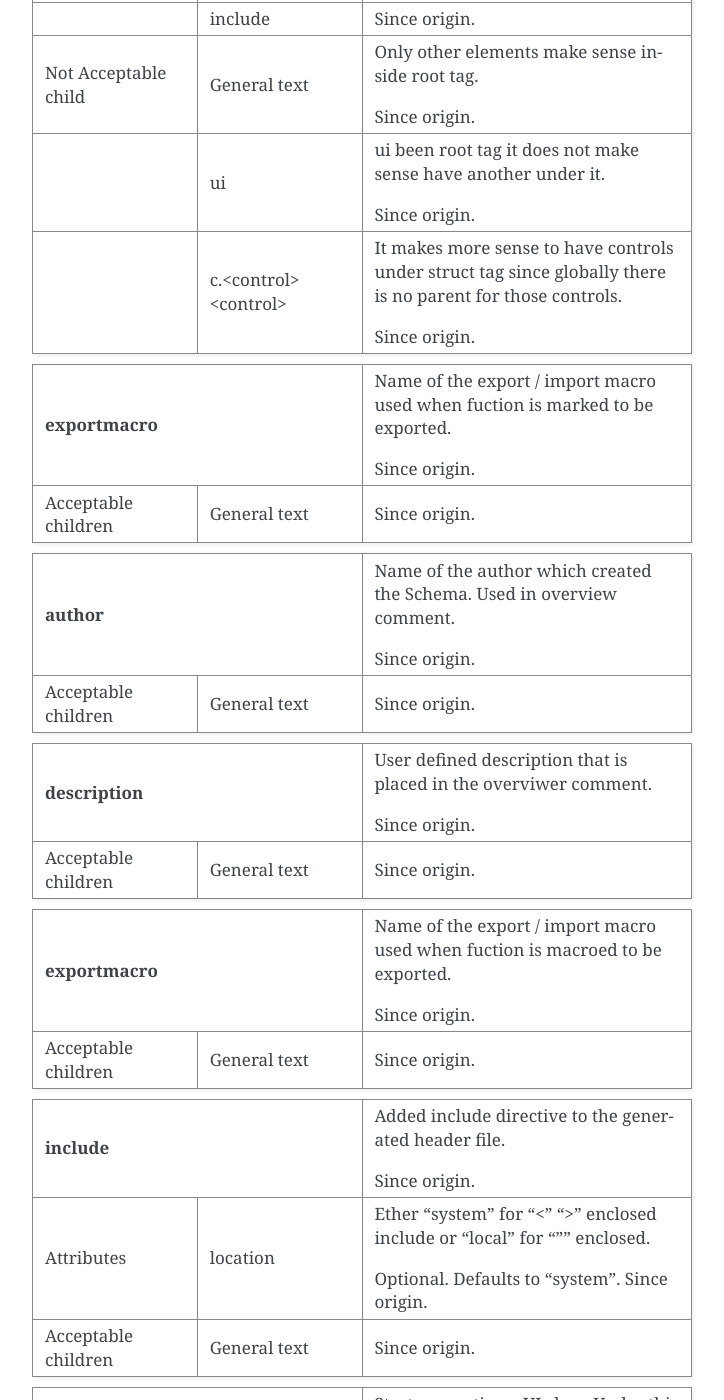
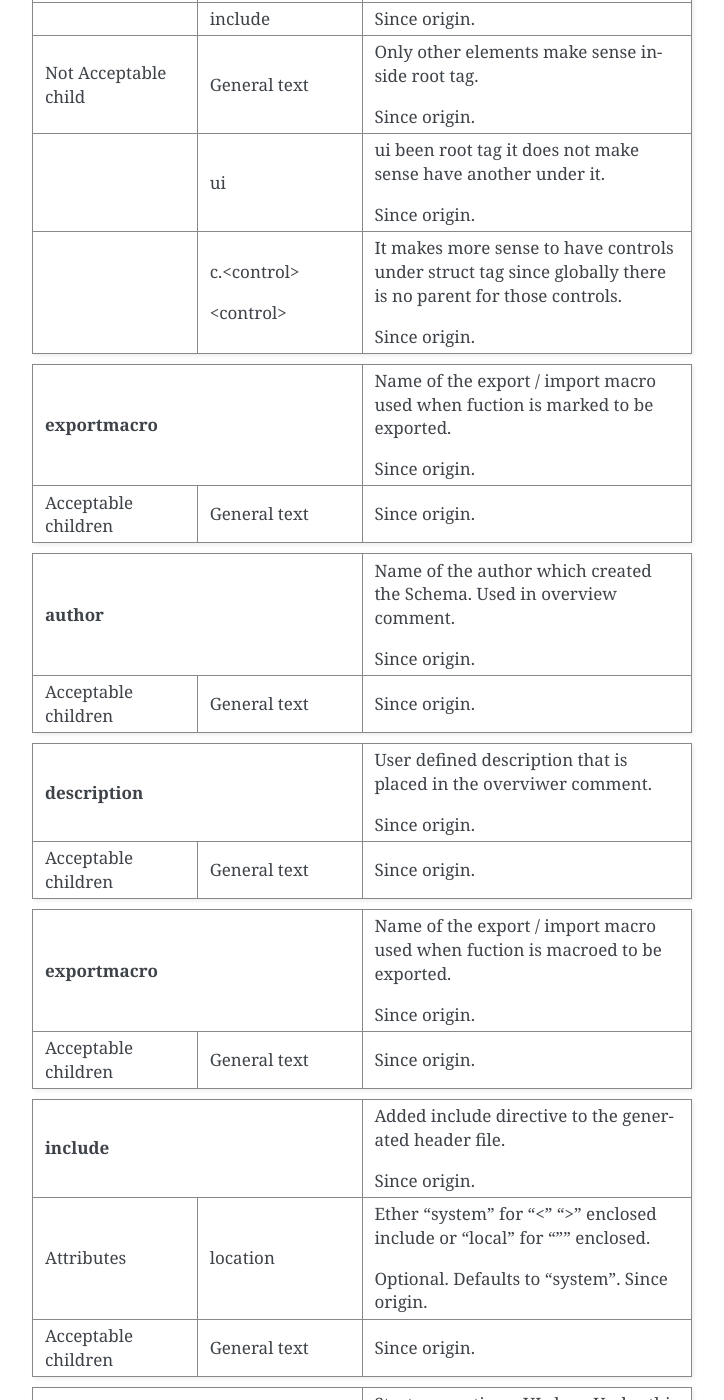
Before and after one commit to HenrikAkseliValve/UicForQSkinny, a Sphinx documentation site: the page built from doc/Schema.rst, in a window 1280 px wide and 1400 px high, scrolled down 705 px. Shown: the whole window, without its empty margins (388-1112 px from the left). Built offline with Sphinx 7.4.7, drawn with Linux system fonts in a browser that asks for light colours; some of the changed text lies outside the part shown.

Commit message:
Double newline is needed for newline.
There needs to be double newlines to make newline in the table at the output. Bit silly looking in rst form
but still readable.

```diff
--- a/doc/Schema.rst
+++ b/doc/Schema.rst
@@ -43,8 +43,8 @@ Note that in tables below tag names may have text surrounded by "<" ">". These m
 	|                        |                                  | Since origin.                                                             |
 	+------------------------+----------------------------------+---------------------------------------------------------------------------+
 	|                        | c.<control>                      | It makes more sense to have controls under struct tag since globally      |
-	|                        | <control>                        | there is no parent for those controls.                                    |
-	|                        |                                  |                                                                           |
+	|                        |                                  | there is no parent for those controls.                                    |
+	|                        | <control>                        |                                                                           |
 	|                        |                                  | Since origin.                                                             |
 	+------------------------+----------------------------------+---------------------------------------------------------------------------+
 
@@ -125,6 +125,7 @@ Note that in tables below tag names may have text surrounded by "<" ">". These m
 	|                        |                                  | Since origin.                                                             |
 	+------------------------+----------------------------------+---------------------------------------------------------------------------+
 	| Acceptable children    | c.<control>                      | Since origin.                                                             |
+	|                        |                                  |                                                                           |
 	|                        | <control>                        |                                                                           |
 	+------------------------+----------------------------------+---------------------------------------------------------------------------+
 
@@ -133,8 +134,8 @@ Note that in tables below tag names may have text surrounded by "<" ">". These m
 
 	+------------------------+----------------------------------+---------------------------------------------------------------------------+
 	| **c.<control>**                                           | Control named <control>. "c." version is to allow keyword named controls. |
-	| **<control>**                                             | This tag means everything that is not keyword under struct is interperted |
-	|                                                           | as control.                                                               |
+	|                                                           | This tag means everything that is not keyword under struct is interperted |
+	| **<control>**                                             | as control.                                                               |
 	|                                                           |                                                                           |
 	|                                                           | Note that if needed every control is assumed to be child of `QskItem`.    |
 	|                                                           |                                                                           |
```
